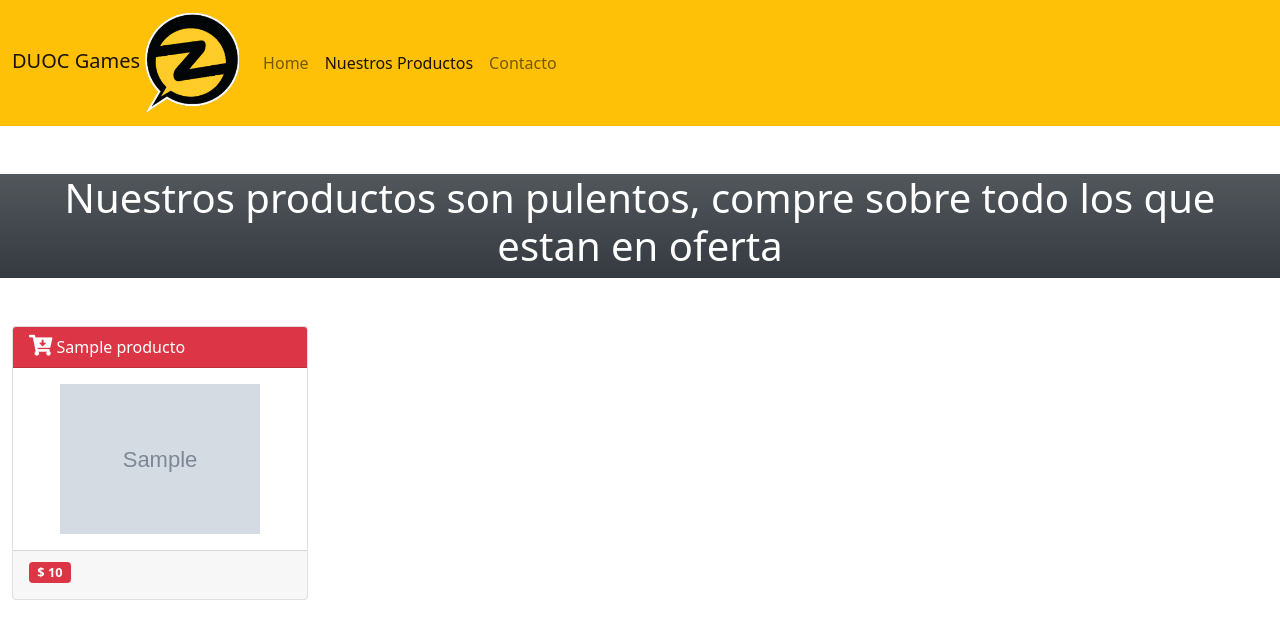
After one commit to FelipeSilvaR/gamesduocz, a Django app: page /productos/ in a window 1280 px wide. The commit adds this page. Shown: the top 639 px of the page. Run offline with Django 3.2, Linux system fonts and the light colour scheme; tables that the repository leaves empty hold one stand-in row (values such as "Sample post"); grey boxes marked "Sample" are stand-in pictures; some libraries are stand-ins or nearby versions.

Commit message:
generar la interfaz de productos
generar las url de productos
agregar como dependencia humanize para formatear precios
agregar las condiciones if en las herramientas de templating
implementar font awesome
generar la condicion de pagina activa mediante request.path

```diff
--- a/web_games/core/static/css/style.css
+++ b/web_games/core/static/css/style.css
@@ -2,3 +2,16 @@
     height: 100px;
     width: auto;
 }
+
+.icono-oferta{
+    font-size: 1.3em;
+}
+
+.texto-oferta{
+    font-size: 0.8em;
+}
+
+.img-producto{
+    height: 150px;
+    width: auto;
+}
--- a/web_games/core/templates/base.html
+++ b/web_games/core/templates/base.html
@@ -19,8 +19,10 @@
         </button>
         <div class="collapse navbar-collapse" id="navbarNavAltMarkup">
         <div class="navbar-nav">
-            <a class="nav-link active" aria-current="page" href="{% url 'home' %}">Home</a>
-            <a class="nav-link" href="{% url 'contacto' %}">Contacto</a>
+
+            <a class="nav-link {% if request.path == '/' %} active {% endif %}" aria-current="page" href="{% url 'home' %}">Home</a>
+            <a class="nav-link {% if request.path == '/productos/' %} active {% endif %}" href="{% url 'productos' %}">Nuestros Productos</a>
+            <a class="nav-link {% if request.path == '/contacto/' %} active {% endif %}" href="{% url 'contacto' %}">Contacto</a>
         </div>
         </div>
      </div>
--- a/web_games/core/views.py
+++ b/web_games/core/views.py
@@ -2,11 +2,7 @@ from django.shortcuts import render, HttpResponse
 
 # Create your views here.
 def home(request):
-    productos = []
-    for i in range(1,10):
-        prod = {"nombre": "producto " + str(i), "precio": i * 1000}
-        productos.append(prod)
-    return render(request, "index.html", {'titulo': 'Nuestros productos son los mejor ya tu sabes', 'productos':productos})
+    return render(request, "index.html", {'titulo': 'Nuestros productos son los mejor ya tu sabes'})
 
 def contacto(request):
     return render(request, "contacto.html")
--- /dev/null
+++ b/web_games/productos/templates/productos.html
@@ -0,0 +1,37 @@
+{% extends "base.html" %}
+{% block content %}
+    {% load humanize %}
+    <main class="container-fluid mt-5">
+        <div class="row">
+            <div class="col-sm-12 bg-dark bg-gradient text-white text-center">
+                <h1>Nuestros productos son pulentos, compre sobre todo los que estan en oferta</h1>
+            </div>
+        </div>
+        <div class="row mt-5">
+        <!-- esto voy a repetir por cada producto -->
+            {% for p in productos %}
+            <div class="col-sm-12 col-md-6 col-lg-3">
+                <div class="card">
+                    <div class="card-header {% if p.estaEnOferta %} bg-danger {% else %} bg-warning {% endif %}text-white">
+                    {% if p.estaEnOferta %}
+                        <i class="icono-oferta fas fa-cart-arrow-down"></i>
+                    {% endif %}
+                        <span>{{p.titulo}}</span>
+                    </div>
+                    <div class="card-body text-center">
+                        <img src="{{p.imagen}}" class="img-producto">
+                    </div>
+                    <div class="card-footer">
+                    {% if p.estaEnOferta %}
+                       <h4 class="badge bg-danger texto-oferta">$ {{p.precio | intcomma}}</h4>
+                    {% else %}
+                        <h6>$ {{p.precio | intcomma}}</h6>
+                    {% endif %}
+                    </div>
+                </div>
+            </div>
+            {% endfor %}
+        <!-- hasta aqui -->
+        </div>
+    </main>
+{% endblock %}
--- /dev/null
+++ b/web_games/productos/urls.py
@@ -0,0 +1,7 @@
+from django.contrib import admin
+from django.urls import path
+from . import views
+urlpatterns = [
+    path('', views.verProductos, name="productos"),
+
+]
--- a/web_games/productos/views.py
+++ b/web_games/productos/views.py
@@ -1,3 +1,7 @@
 from django.shortcuts import render
+from .models import Producto
+# Create your views here.
 
-# Create your views here.
+def verProductos(request):
+    productos = Producto.objects.all()
+    return render(request, "productos.html", {"productos":productos})
--- a/web_games/web_games/settings.py
+++ b/web_games/web_games/settings.py
@@ -37,6 +37,7 @@ INSTALLED_APPS = [
     'django.contrib.sessions',
     'django.contrib.messages',
     'django.contrib.staticfiles',
+    'django.contrib.humanize',
     'core',
     'productos'
 ]
--- a/web_games/web_games/urls.py
+++ b/web_games/web_games/urls.py
@@ -18,6 +18,6 @@ from django.urls import path,include
 
 urlpatterns = [
     path('admin/', admin.site.urls),
-    path('',include("core.urls"))
-
+    path('',include("core.urls")),
+    path('productos/', include('productos.urls'))
 ]
```
